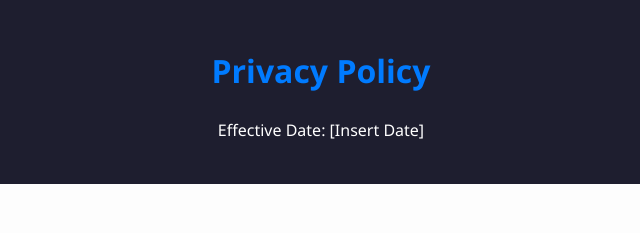
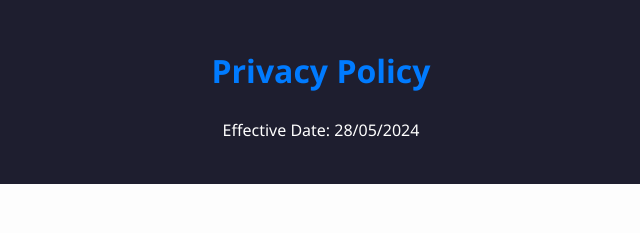
Before and after one commit to athenastudiox/athenastudiox.github.io, a plain HTML site: page privacy-policy.html in a window 1280 px wide. Shown: the top 233 px of the page, 319-959 px from the left. Drawn offline with Linux system fonts and the light colour scheme.

Commit message:
Update privacy-policy.html

```diff
--- a/privacy-policy.html
+++ b/privacy-policy.html
@@ -52,7 +52,7 @@
 
   <header>
     <h1>Privacy Policy</h1>
-    <p>Effective Date: [Insert Date]</p>
+    <p>Effective Date: 28/05/2024</p>
   </header>
 
   <div class="container">
```
